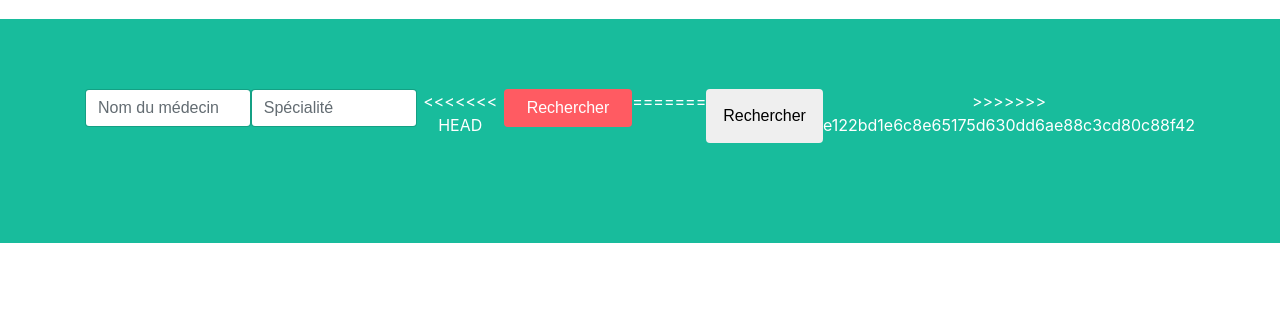
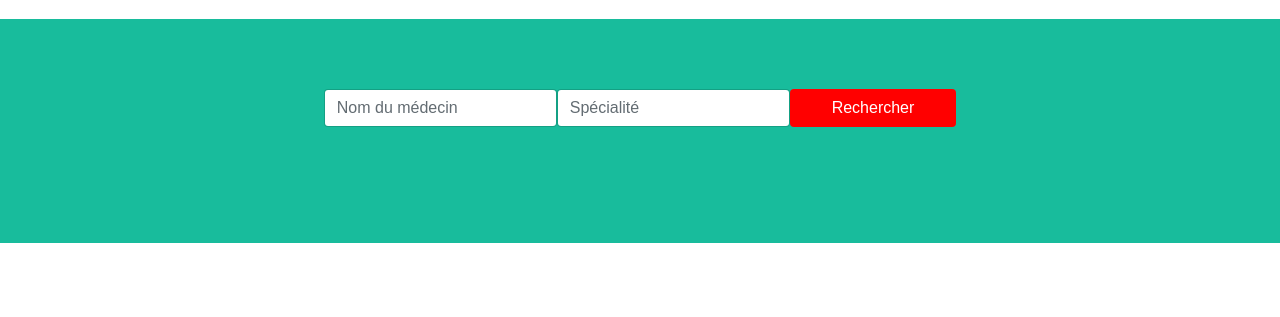
Before and after one commit to julienmorasin/doctocare, a website with bundled scripts: page index.html in a window 1280 px wide. Shown: the part 111-428 px from the top of the page. Built offline with nearby package versions, Linux system fonts and the light colour scheme.

Commit message:
Modification
Modification de la barre de recherche

```diff
--- a/css/freelancer.css
+++ b/css/freelancer.css
@@ -450,7 +450,6 @@ footer {
   display: flex;
   flex-direction: row;
   margin: auto;
-<<<<<<< HEAD
   justify-content: center;
 }
 
@@ -459,8 +458,6 @@ footer {
   width: 15%;
   background-color: #FF5B62;
   color: white;
-=======
   background-color: red;
 
->>>>>>> e122bd1e6c8e65175d630dd6ae88c3cd80c88f42
 }
--- a/index.html
+++ b/index.html
@@ -71,11 +71,7 @@
               <label class="sr-only" for="spécialité">Spécialité</label>
               <input type="text" class="form-control" id="spécialité" placeholder="Spécialité">
             </div>
-<<<<<<< HEAD
             <button type="submit" class="btn btn-default" id="bouton_recherche">Rechercher</button>
-=======
-            <button type="submit" class="btn btn-default">Rechercher</button>
->>>>>>> e122bd1e6c8e65175d630dd6ae88c3cd80c88f42
           </form>
         </div>
     </header>
```
Also changed, not shown: 1 other file.
